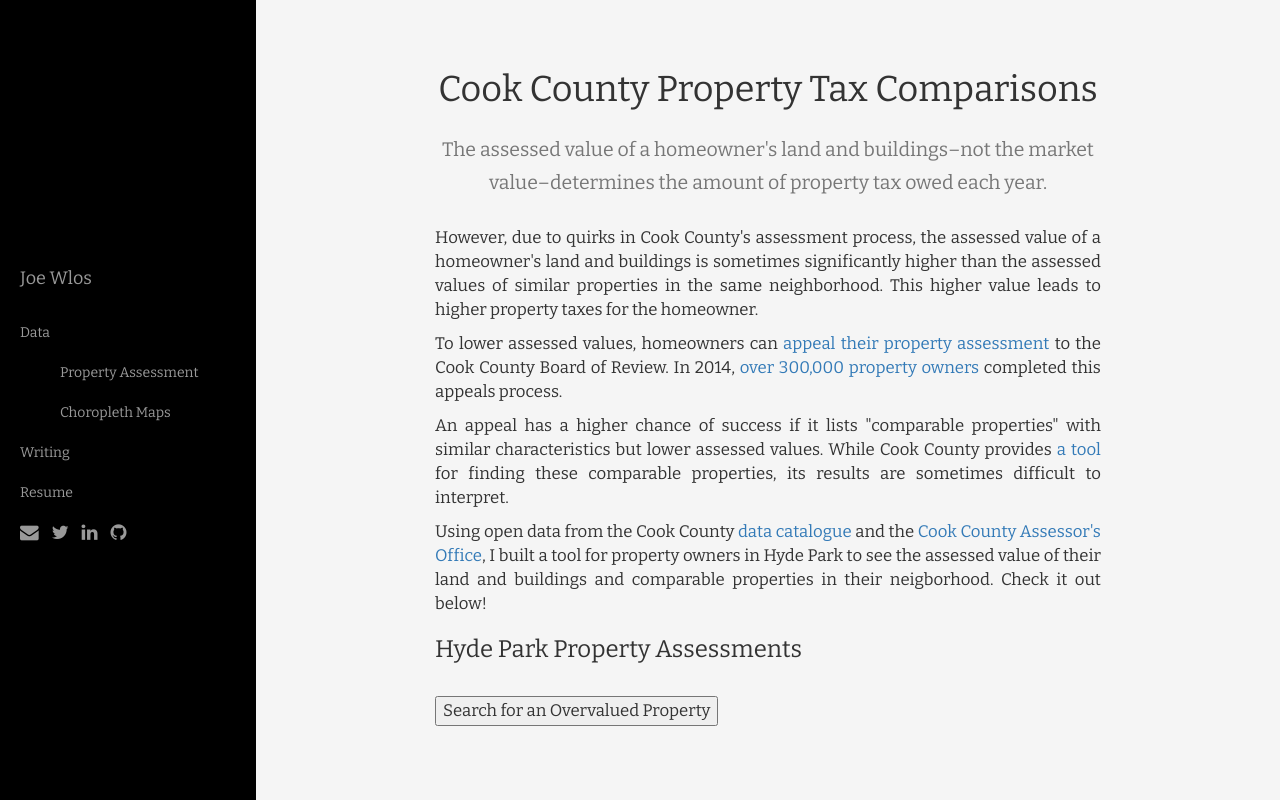
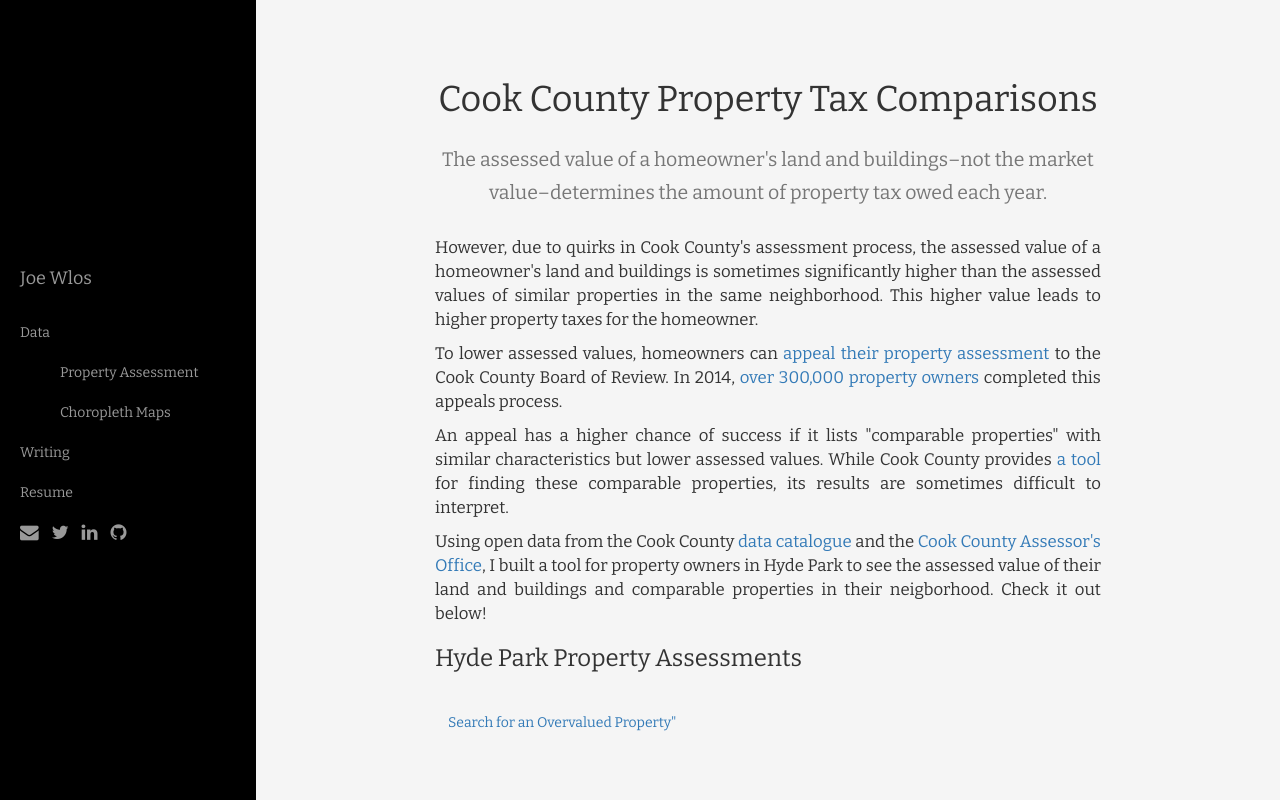
Before and after one commit to joewlos/joe_web_home, a Flask app: page /data_assessment/ in a window 1280 px wide. Run offline with Flask 2, Linux system fonts and the light colour scheme; some libraries are stand-ins or nearby versions.

Commit message:
ADDED_HREF_FOR_HYDE

```diff
--- a/templates/data_assessment.html
+++ b/templates/data_assessment.html
@@ -19,9 +19,7 @@
 			<p>Using open data from the Cook County <a href="https://datacatalog.cookcountyil.gov/" target="_blank">data catalogue</a> and the <a href="http://www.cookcountyassessor.com/" target="_blank">Cook County Assessor's Office</a>, I built a tool for property owners in Hyde Park to see the assessed value of their land and buildings and comparable properties in their neigborhood. Check it out below!</p>
 			<h3 id="hyde">Hyde Park Property Assessments</h3>
 			<br>
-			<form action="/data_assessment/overvalued_search#hyde" method="get">
-				<input type="submit" value="Search for an Overvalued Property"/>
-			</form>
+			<a class="btn" href="/data_assessment/overvalued_search#hyde">Search for an Overvalued Property"</a>
 			<br>
 			{% block results_content %}
 				{% if selected_property is not none %}
```
